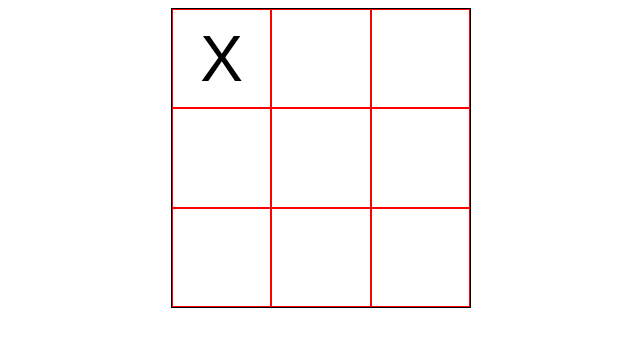
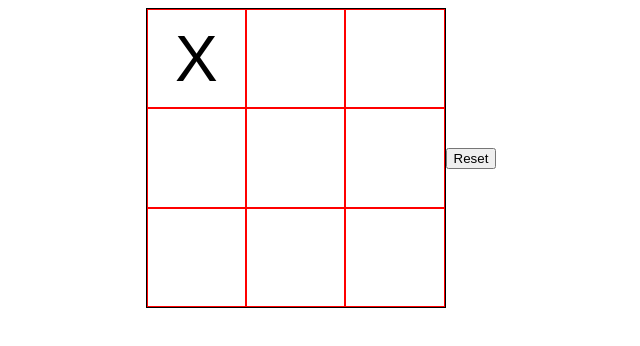
Before and after one commit to CookieJari/Tic-Tac-Toe-Odin, a plain HTML site: page index.html in a window 1280 px wide. Both pictures are taken after a click on the element 540 px from the left and 58 px from the top of the page. Shown: the whole page, without its empty margins (319-959 px from the left). Drawn offline with Linux system fonts and the light colour scheme.

Commit message:
Finished the checking and reset button

```diff
--- a/index.html
+++ b/index.html
@@ -13,6 +13,7 @@
           <div class="symbol"></div>
         </div>
       </div>
+      <button class="reset">Reset</button>
     </main>
 
     <script src="script.js"></script>
--- a/script.js
+++ b/script.js
@@ -1,5 +1,6 @@
 const gameContainer = document.querySelector(".game-container");
 const cellTemplate = gameContainer.querySelector(".cell");
+const resetButton = document.querySelector(".reset");
 
 const Player = (sign) => {
   return { sign };
@@ -33,8 +34,6 @@ const displayController = (() => {
   const display = (board) => {
     // clears board
     gameContainer.innerHTML = "";
-    console.log("DISPLAY: ");
-    console.log(board);
     //for ever row
     for (let i = 0; i < board.length; i++) {
       //Get the cell of each row
@@ -42,7 +41,7 @@ const displayController = (() => {
         const element = board[i][j];
         const cell = cellTemplate.cloneNode(true);
         cell.addEventListener("click", () => {
-          move(i, j, board);
+          gameManager.playRound(i, j, board);
         });
         const symbol = (cell.querySelector(".symbol").innerText =
           element.getValue());
@@ -57,8 +56,15 @@ const displayController = (() => {
 const gameManager = (() => {
   playerX = Player("X");
   playerO = Player("O");
+  const board = gameBoard.board;
+  displayController.display(board);
 
-  let gameOver = false;
+  // TEMPORARY!
+  // N is the board size
+  // The board is n*n this means the board is 3x3
+  let n = 3;
+
+  let moveCount = 0;
 
   const players = [playerX, playerO];
 
@@ -70,27 +76,96 @@ const gameManager = (() => {
   // we can keep using this code.
   const switchPlayer = () => {
     if (players.length - 1 < players.indexOf(activePlayer) + 1) {
-      console.log("true");
       activePlayer = players[0];
     } else {
-      console.log("normal transfer");
       activePlayer = players[players.indexOf(activePlayer) + 1];
     }
   };
 
   //---------------- FINISH THISS ------------------------
-  const playRound = (row, column, board) => {
-    board[row][column].addToken(activePlayer.sign);
-    console.log(board[row][column].getValue());
+  const playRound = (row, column) => {
+    if (board[row][column].getValue()) {
+      console.log("Invalid");
+    } else {
+      board[row][column].addToken(activePlayer.sign);
 
-    console.log(board);
-    switchPlayer();
+      moveCount++;
+
+      //check if winner
+
+      //check ROW
+      for (let i = 0; i < n; i++) {
+        if (board[row][i].getValue() !== activePlayer.sign) {
+          console.log("notwin");
+          break;
+        }
+        if (i === n - 1) {
+          console.log("Win");
+          console.log("The Winner is: " + activePlayer.sign);
+        }
+      }
+
+      //check COLUMN
+      for (let i = 0; i < n; i++) {
+        if (board[i][column].getValue() !== activePlayer.sign) {
+          console.log("notwin");
+          break;
+        }
+        if (i === n - 1) {
+          console.log("Win");
+          console.log("The Winner is: " + activePlayer.sign);
+        }
+      }
+
+      //check DIAGONAL
+
+      for (let i = 0; i < n; i++) {
+        if (board[i][n - 1 - i].getValue() !== activePlayer.sign) {
+          console.log("notwin");
+          break;
+        }
+        if (i === n - 1) {
+          console.log("Win");
+          console.log("The Winner is: " + activePlayer.sign);
+        }
+      }
+
+      //check ANTI-DIAGONAL
+
+      for (let i = 0; i < n; i++) {
+        if (board[i][i].getValue() !== activePlayer.sign) {
+          console.log("notwin");
+          break;
+        }
+        if (i === n - 1) {
+          console.log("Win");
+          console.log("The Winner is: " + activePlayer.sign);
+        }
+      }
+
+      //check DRAW
+
+      if (moveCount === n * n) {
+        console.log("draw");
+      }
+      console.log(board);
+      switchPlayer();
+    }
+
     displayController.display(board);
-
-    //check if winner
   };
 
-  return { playRound };
+  const resetBoard = () => {
+    console.log("resetting");
+    for (let i = 0; i < 3; i++) {
+      for (let j = 0; j < 3; j++) {
+        board[i][j].addToken("");
+      }
+    }
+    displayController.display(board);
+  };
+
+  return { playRound, resetBoard };
 })();
 
 function move(row, column, board) {
@@ -103,9 +178,10 @@ function move(row, column, board) {
 
 playerX = Player("X");
 playerO = Player("O");
-const board = gameBoard.board;
-displayController.display(board);
 
+resetButton.onclick = () => {
+  gameManager.resetBoard();
+};
 //gameManager.playRound();
 
 cellTemplate.remove();
```
